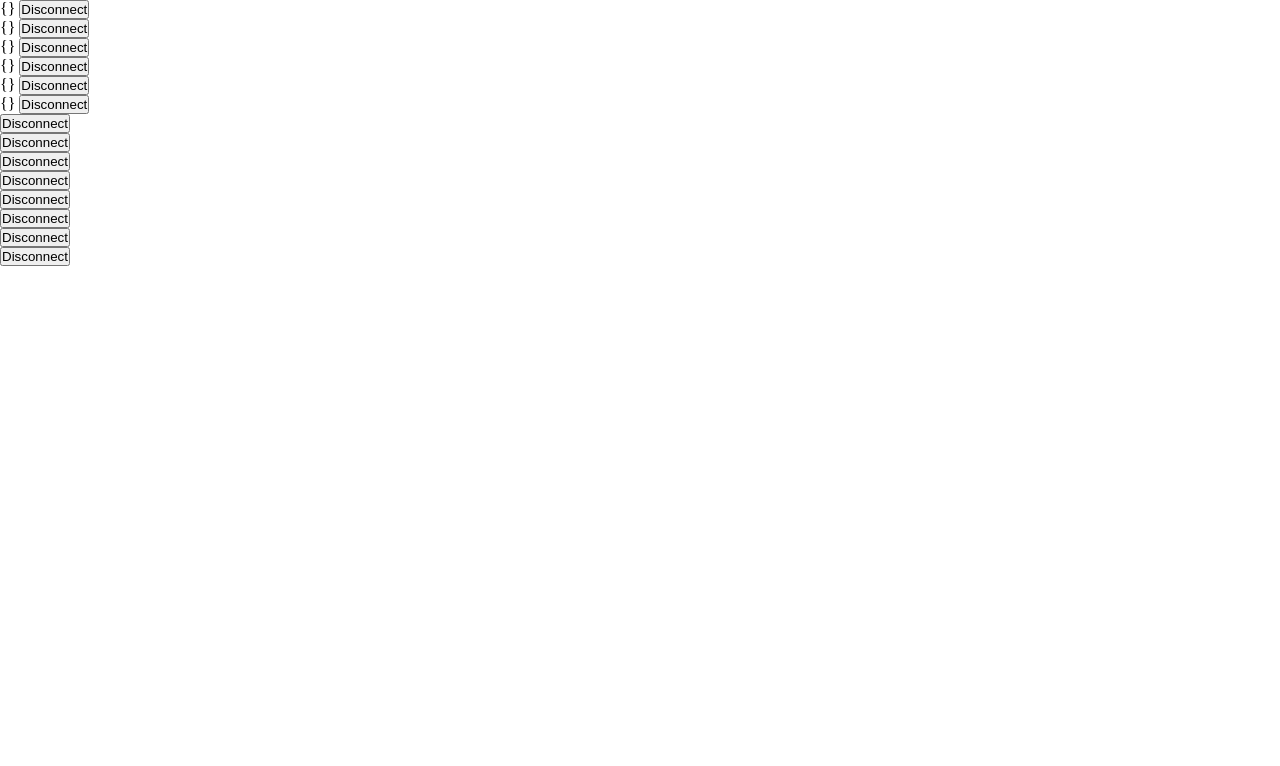
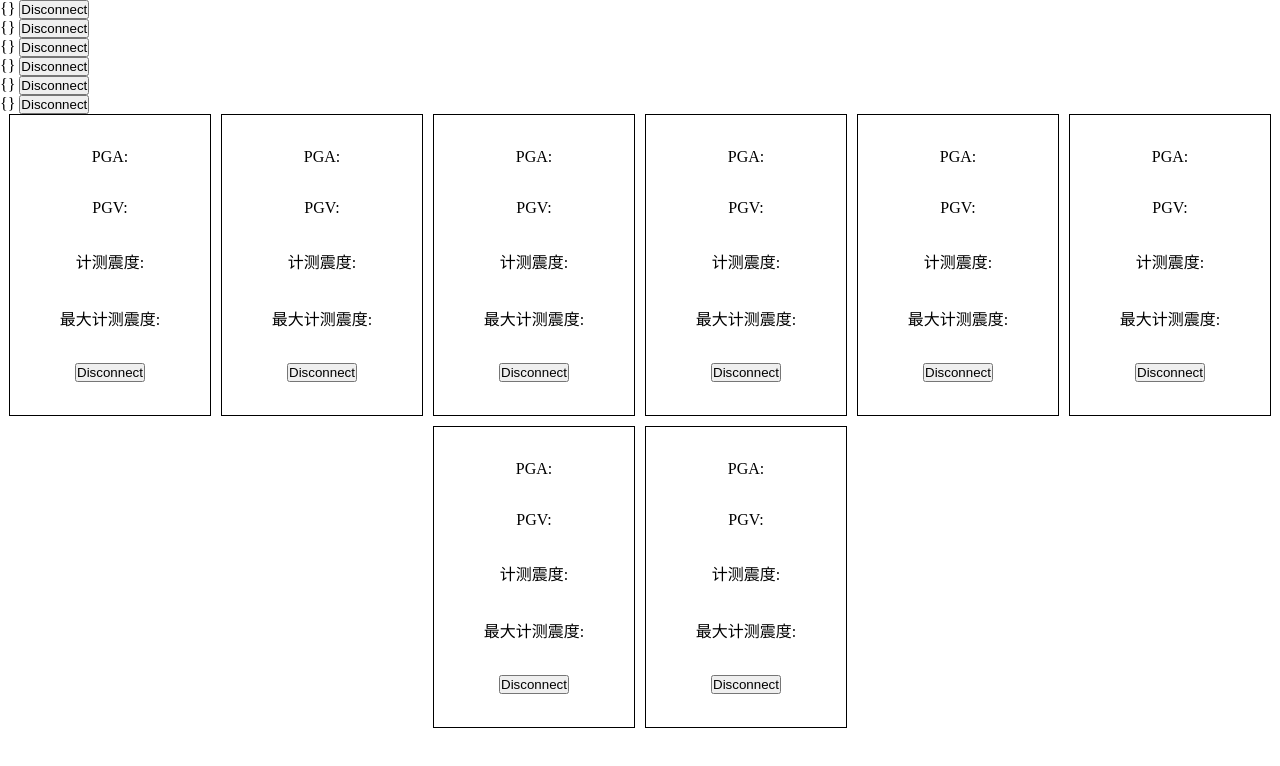
Before and after one commit to Lipomoea/wolfx-api-viewer, a Vue app: page / in a window 1280 px wide. Shown: the top 766 px of the page. Built offline with nearby package versions, Linux system fonts and the light colour scheme; no server answers.

Commit message:
2024.5.14 14:58

```diff
--- a/src/components/StationComponent.vue
+++ b/src/components/StationComponent.vue
@@ -1,5 +1,6 @@
 <template>
   <div>
+    <div class="container">
       <StationGrid :source="'CQ_BEB_00_ws'"></StationGrid>
       <StationGrid :source="'SC_CHD_00_ws'"></StationGrid>
       <StationGrid :source="'NM_EEDS_00_ws'"></StationGrid>
@@ -9,6 +10,7 @@
       <StationGrid :source="'NX_YIC_00_ws'"></StationGrid>
       <StationGrid :source="'CQ_TOL_01_ws'"></StationGrid>
     </div>
+  </div>
 </template>
 
 <script setup>
@@ -16,5 +18,12 @@
 </script>
 
 <style lang="scss" scoped>
-
+.container{
+  // display: grid;
+  // grid-template-columns: repeat(4, 1fr);
+  gap: 10px;
+  display: flex;
+  flex-wrap: wrap;
+  justify-content: center;
+}
 </style>
--- a/src/components/StationGrid.vue
+++ b/src/components/StationGrid.vue
@@ -1,7 +1,12 @@
 <template>
     <div>
-        {{ stationMessage.Max_CalcShindo }}
-        <button @click="closeConnection">Disconnect</button>
+        <div class="container">
+            <div>PGA: {{ stationMessage.PGA }}</div>
+            <div>PGV: {{ stationMessage.PGV }}</div>
+            <div>计测震度: {{ stationMessage.CalcShindo }}</div>
+            <div>最大计测震度: {{ stationMessage.Max_CalcShindo }}</div>
+            <button @click="closeConnection">Disconnect</button>
+        </div>
     </div>
 </template>
 
@@ -55,5 +60,13 @@ onBeforeUnmount(()=>{
 </script>
 
 <style lang="scss" scoped>
-
+.container{
+    width: 200px;
+    height: 300px;
+    display: flex;
+    flex-direction: column;
+    align-items: center;
+    justify-content: space-evenly;
+    border: black 1px solid;
+}
 </style>
--- a/src/views/HomeView.vue
+++ b/src/views/HomeView.vue
@@ -1,5 +1,5 @@
 <template>
-  <div>
+  <div class="container">
     <EewComponent></EewComponent>
     <StationComponent></StationComponent>
   </div>
@@ -11,5 +11,8 @@ import StationComponent from '@/components/StationComponent.vue';
 </script>
 
 <style lang="scss" scoped>
+.container{
+  display: grid;
 
+}
 </style>
```
Lines whose indentation alone changed are shown as unchanged.
